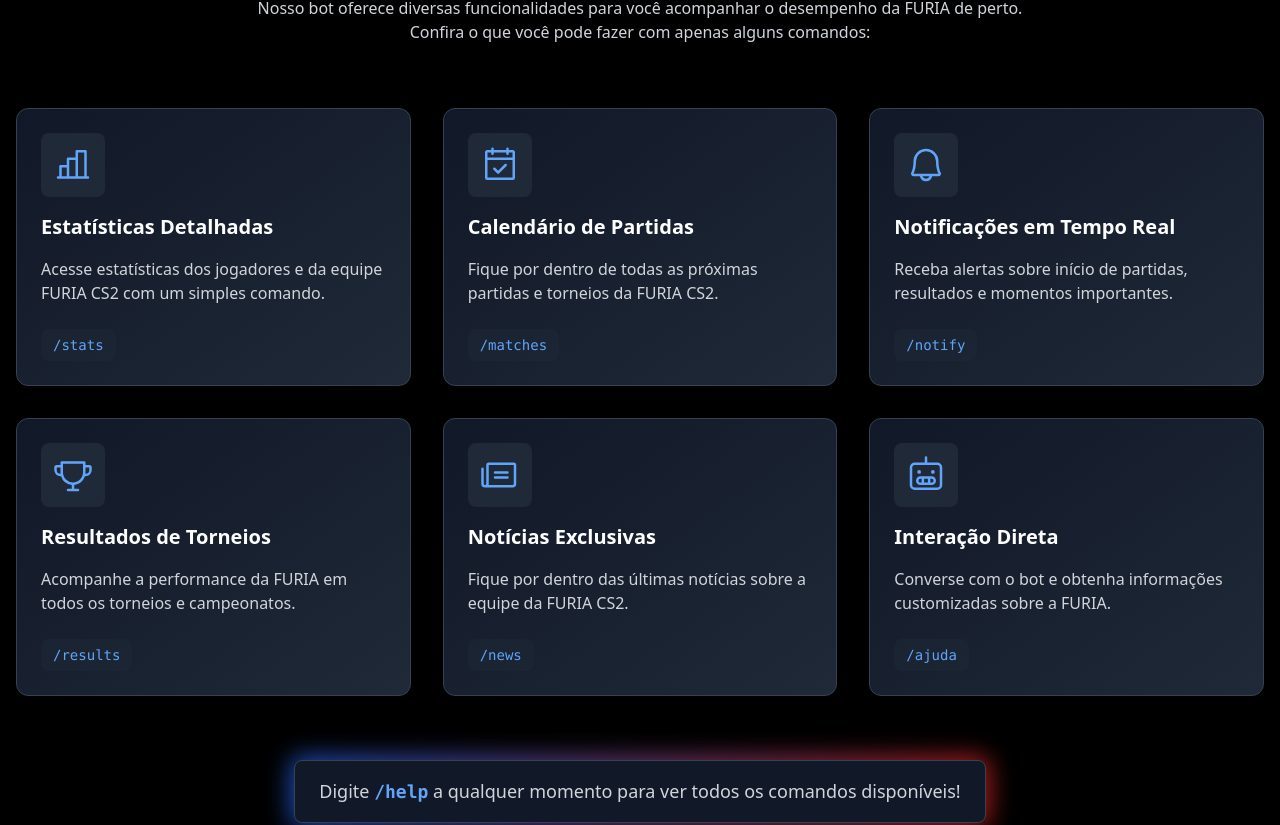
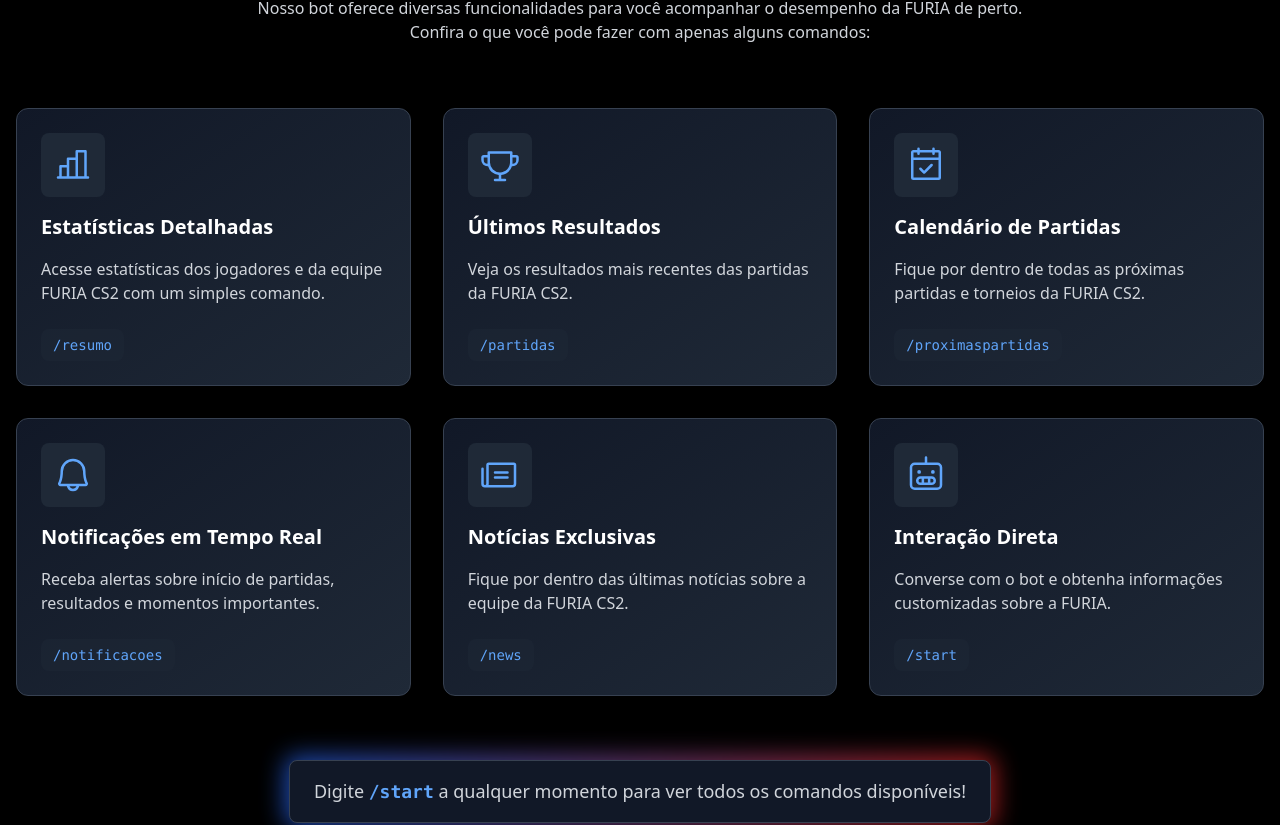
Before and after one commit to PedroSmaxY/furia-fanbot, a Next.js app in the folder landing-page/: page / in a window 1280 px wide. Shown: the part 796-1621 px from the top of the page. Built offline with nearby package versions, Linux system fonts and the light colour scheme.

Commit message:
ajustando os comandos do bot para corresponder a configuracao atual

```diff
--- a/landing-page/src/app/_components/features.tsx
+++ b/landing-page/src/app/_components/features.tsx
@@ -15,28 +15,28 @@
       title: "Estatísticas Detalhadas",
       description:
         "Acesse estatísticas dos jogadores e da equipe FURIA CS2 com um simples comando.",
-      command: "/stats",
+      command: "/resumo",
+    },
+    {
+      icon: <Trophy className="h-10 w-10 text-blue-400" />,
+      title: "Últimos Resultados",
+      description:
+        "Veja os resultados mais recentes das partidas da FURIA CS2.",
+      command: "/partidas",
     },
     {
       icon: <CalendarCheck className="h-10 w-10 text-blue-400" />,
       title: "Calendário de Partidas",
       description:
         "Fique por dentro de todas as próximas partidas e torneios da FURIA CS2.",
-      command: "/matches",
+      command: "/proximaspartidas",
     },
     {
       icon: <Bell className="h-10 w-10 text-blue-400" />,
       title: "Notificações em Tempo Real",
       description:
         "Receba alertas sobre início de partidas, resultados e momentos importantes.",
-      command: "/notify",
-    },
-    {
-      icon: <Trophy className="h-10 w-10 text-blue-400" />,
-      title: "Resultados de Torneios",
-      description:
-        "Acompanhe a performance da FURIA em todos os torneios e campeonatos.",
-      command: "/results",
+      command: "/notificacoes",
     },
     {
       icon: <Newspaper className="h-10 w-10 text-blue-400" />,
@@ -50,7 +50,7 @@
       title: "Interação Direta",
       description:
         "Converse com o bot e obtenha informações customizadas sobre a FURIA.",
-      command: "/ajuda",
+      command: "/start",
     },
   ];
 
@@ -103,7 +103,7 @@
               <p className="text-lg">
                 <span className="text-gray-300">Digite </span>
                 <span className="font-mono text-blue-400 font-semibold">
-                  /help
+                  /start
                 </span>
                 <span className="text-gray-300">
                   {" "}
```
